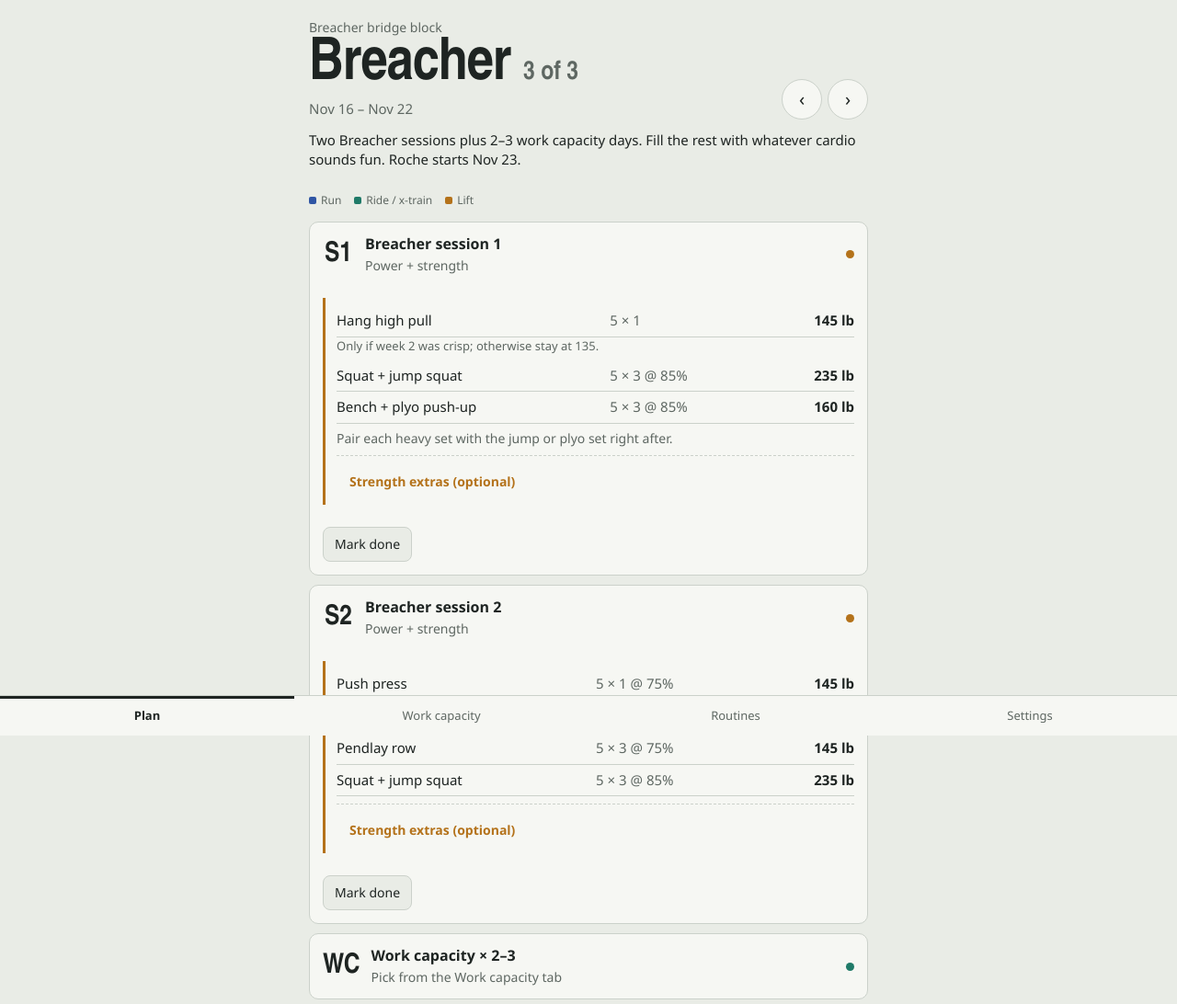
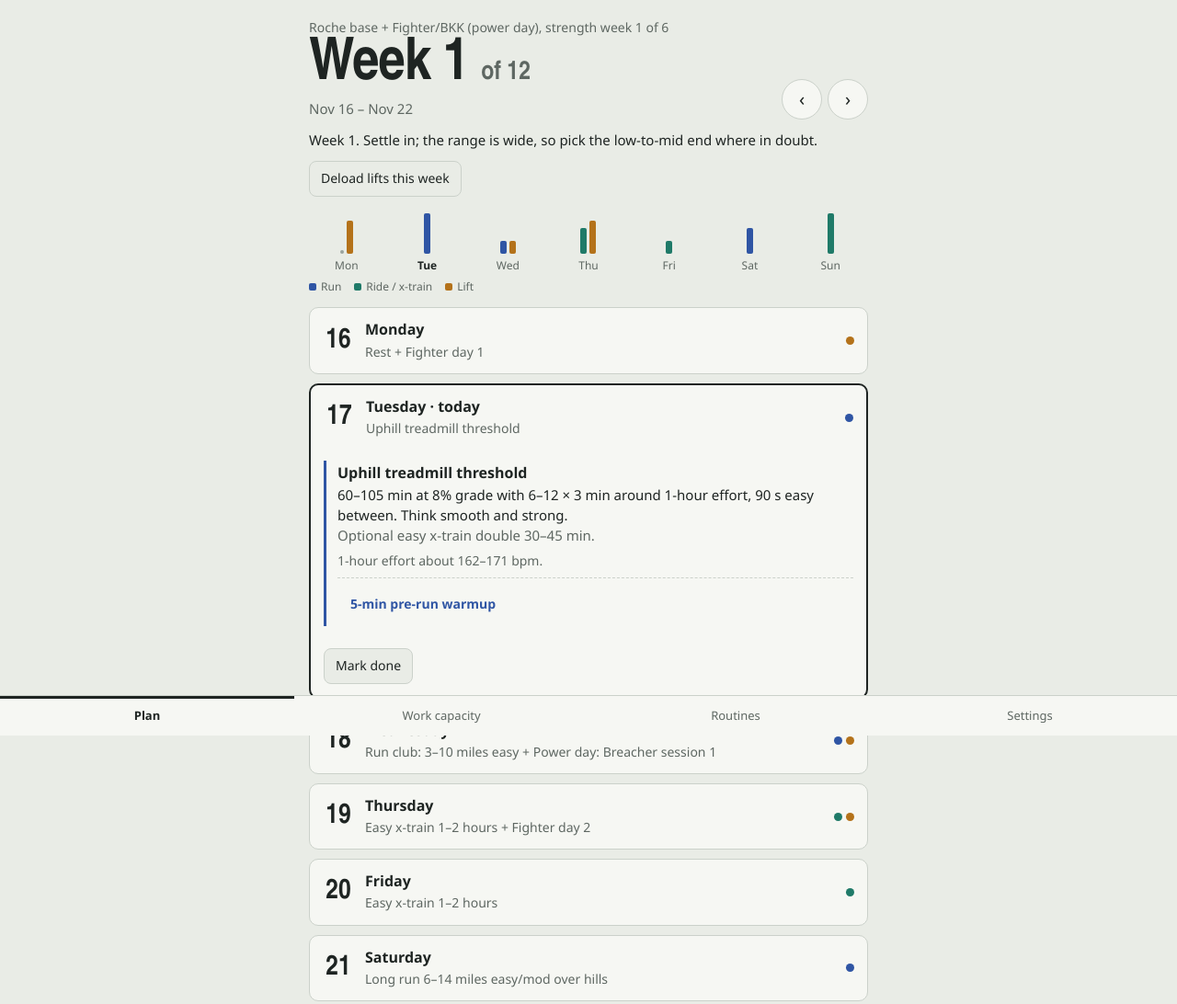
Before and after one commit to ZBTmaniac/winter-plan, a plain HTML site: page index.html in a window 1280 px wide. Shown: the top 1092 px of the page at 92% size. Drawn offline with Linux system fonts and the light colour scheme.

Commit message:
Add files via upload

```diff
--- a/index.html
+++ b/index.html
@@ -89,7 +89,7 @@ table.lifts{width:100%;border-collapse:collapse;margin:6px 0 2px;font-size:15px;
 table.lifts td{padding:6px 0;border-bottom:1px solid var(--line);vertical-align:top}
 table.lifts td:nth-child(2){color:var(--muted);padding:6px 8px;white-space:nowrap}
 table.lifts td:last-child{text-align:right;font-weight:700;white-space:nowrap}
-table.lifts tr.note td{border-bottom:none;padding-top:0;font-size:13px;color:var(--muted);font-weight:400;text-align:left}
+table.lifts tr.note td{white-space:normal;border-bottom:none;padding-top:0;font-size:13px;color:var(--muted);font-weight:400;text-align:left}
 .logrow{display:flex;gap:8px;align-items:center;margin-top:8px;font-size:14px;color:var(--muted)}
 .logrow input{flex:1;min-width:0;font:inherit;color:var(--ink);background:var(--bg);border:1px solid var(--line);border-radius:8px;padding:8px 10px}
 .donebtn{margin-top:12px;border:1px solid var(--line);background:var(--bg);border-radius:8px;padding:8px 12px;cursor:pointer;font-size:14px}
@@ -180,7 +180,6 @@ section[hidden]{display:none}
       <label class="field">Deadlift <input id="m_dl" type="number" inputmode="numeric"></label>
       <label class="field">Barbell row <input id="m_row" type="number" inputmode="numeric"></label>
       <label class="field">Push press reference <input id="m_pp" type="number" inputmode="numeric"></label>
-      <label class="field">Hang high pull working weight <input id="m_hp" type="number" inputmode="numeric"></label>
     </div>
     <div class="card">
       <h3>Zones</h3>
@@ -225,7 +224,7 @@ const pct = (base, p) => r5(base * p / 100);
 
 /* ---------- calendar ---------- */
 const BREACHER_START = new Date(2026, 10, 2);  // Mon Nov 2 2026
-const ROCHE_START = new Date(2026, 10, 23);    // Mon Nov 23 2026
+const ROCHE_START = new Date(2026, 10, 16);    // Mon Nov 16 2026 (Breacher week 3 dropped)
 const DAYS = ['mon','tue','wed','thu','fri','sat','sun'];
 const DAYNAMES = ['Monday','Tuesday','Wednesday','Thursday','Friday','Saturday','Sunday'];
 const SHORT = ['Mon','Tue','Wed','Thu','Fri','Sat','Sun'];
@@ -233,11 +232,11 @@ const MON = ['Jan','Feb','Mar','Apr','May','Jun','Jul','Aug','Sep','Oct','Nov','
 const addDays = (d, n) => new Date(d.getFullYear(), d.getMonth(), d.getDate() + n);
 const ymd = d => d.getFullYear() + '-' + (d.getMonth()+1) + '-' + d.getDate();
 const now = new Date(); const TODAY = new Date(now.getFullYear(), now.getMonth(), now.getDate());
-// week index: 0–2 Breacher, 3–14 Roche weeks 1–12
+// week index: 0–1 Breacher, 2–13 Roche weeks 1–12 (ends Sun Feb 7 2027)
 function weekStart(i){ return addDays(BREACHER_START, i * 7); }
 function currentIndex(){
   const diff = Math.floor((TODAY - BREACHER_START) / 86400000);
-  return Math.max(0, Math.min(14, Math.floor(diff / 7)));
+  return Math.max(0, Math.min(13, Math.floor(diff / 7)));
 }
 
 /* ---------- Roche plan (3 runs/week) ---------- */
@@ -344,7 +343,7 @@ const ROCHE = [
    ['R',1,'Long run 10–16 miles easy','Aim to finish feeling good.'],
    ['B',2,'Easy/mod x-train 1–3 hours','30 min mod/hard tempo, plus 5 × 30 s fast / 2 min easy.']
  ]},
- { note:'Week 12. Aerobic week to finish. Saturday can be a race if you halve every other day this week.', d:[
+ { note:'Week 12. Aerobic week to finish. Saturday can be a race if you halve every other day this week. Plan: solo Katy Trail half, Sat Feb 6 or Sun Feb 7.', d:[
    REST,
    ['R',1,'Uphill treadmill Z2','90–120 min at 10% grade. Note progress since week 4.'],
    ['B',0,'Easy x-train 1–2 hours',''],
@@ -388,18 +387,15 @@ function waveRow(name, base, cw, sets){
   const [p, reps] = WAVE[cw];
   return [name, (sets || '3–5') + ' × ' + reps + ' @ ' + p + '%', pct(base, p)];
 }
-function strength(prog, cw, slot){
+function strength(prog, cw, slot, rw){
   // returns {title, rows:[[name, scheme, weight, note?]], foot, log}
   if (prog === 'fighter' || prog === 'bkk'){
     if (slot === 'P'){
       if (cw === 6) return {title:'Power day', rows:[], foot:'Skip this week; heavy lifts are peaking.'};
-      const s = PWR[cw];
-      return {title:'Power day (light and fast)', rows:[
-        ['Hang high pull', s, S.hp, 'Bar to sternum height off a hard hip snap. If it stalls lower, drop 10.'],
-        ['Jump squat', s, 'BW'],
-        ['Plyo push-up', s, 'BW'],
-        ['Pendlay row, fast', s, pct(S.row, 65)]
-      ], foot:'Built from your Breacher work, not a book prescription. Full rest, every rep crisp. Pair with Wednesday’s ride.'};
+      const which = (rw || 1) % 2 === 1 ? 0 : 1;          // odd Roche weeks: session 1, even: session 2
+      const bwk = {1:1,2:2,3:3,4:1,5:2}[cw];               // Breacher loading wave 3×3 → 4×2 → 5×1
+      const b = breacher(bwk, true)[which];
+      return {title:'Power day: ' + b.title, rows:b.rows, foot:(b.foot ? b.foot + ' ' : '') + 'Alternates Breacher session 1 and 2 each week, per the book. Full rest, every rep crisp. In big Roche weeks (5–7, 9–11) stay at the low end of the sets.'};
     }
     if (cw === 6){
       return slot === 'A'
@@ -444,12 +440,12 @@ function deloadBlock(prog, slot){
 }
 
 /* ---------- Breacher ---------- */
-function breacher(wk){ // wk 1..3
+function breacher(wk, power){ // wk 1..3 loading; power=true swaps in deadlift + broad jump
   const sc = {1:['3 × 3',65,'3 × 5'],2:['4 × 2',70,'4 × 4'],3:['5 × 1',75,'5 × 3']}[wk];
   const hpW = wk === 3 ? (S.hp + 10) : S.hp;
   return [
     {title:'Breacher session 1', rows:[
-      ['Hang high pull', sc[0], hpW, wk === 3 ? 'Only if week 2 was crisp; otherwise stay at ' + S.hp + '.' : 'Bar to sternum height. If reps stall lower, drop 10.'],
+      power ? ['Deadlift + broad jump', sc[0].replace(/× (\d)/, '× $1 jumps'), pct(S.dl, 80) + '–' + pct(S.dl, 85) + ' lb', 'Each set: deadlift 1–2 reps @ 80–85% with straps (or a heavy hip thrust if the elbow complains), rest 3–4 min, then the jumps. First do 2–3 easy jumps at ~70%. Tape a start line, note your best jump, and stop when you’re landing clearly shorter.'] : ['Hang high pull', sc[0], hpW, wk === 3 ? 'Only if week 2 was crisp; otherwise stay at ' + S.hp + '.' : 'Bar to sternum height. If reps stall lower, drop 10.'],
       ['Squat + jump squat', sc[2] + ' @ 85%', pct(S.squat, 85)],
       ['Bench + plyo push-up', sc[2] + ' @ 85%', pct(S.bench, 85)]
     ], foot:'Pair each heavy set with the jump or plyo set right after.'},
@@ -482,15 +478,15 @@ function render(){
   const start = weekStart(idx);
   const end = addDays(start, 6);
   $('dates').textContent = MON[start.getMonth()] + ' ' + start.getDate() + ' – ' + MON[end.getMonth()] + ' ' + end.getDate();
-  $('prev').disabled = idx === 0; $('next').disabled = idx === 14;
+  $('prev').disabled = idx === 0; $('next').disabled = idx === 13;
   const days = $('days'), strip = $('strip');
   days.innerHTML = ''; strip.innerHTML = '';
 
-  if (idx < 3){
+  if (idx < 2){
     const wk = idx + 1;
     $('phase').textContent = 'Breacher bridge block';
-    $('weekno').innerHTML = 'Breacher <small>' + wk + ' of 3</small>';
-    $('weeknote').textContent = 'Two Breacher sessions plus 2–3 work capacity days. Fill the rest with whatever cardio sounds fun. Roche starts Nov 23.';
+    $('weekno').innerHTML = 'Breacher <small>' + wk + ' of 2</small>';
+    $('weeknote').textContent = 'Two Breacher sessions plus 2–3 work capacity days. Fill the rest with whatever cardio sounds fun. Roche starts Nov 16 (Breacher week 3 dropped).';
     strip.hidden = true; $('legend').hidden = true;
     breacher(wk).forEach((b, i) => {
       const k = 'done:b' + wk + ':' + i;
@@ -501,7 +497,7 @@ function render(){
     return;
   }
 
-  const rw = idx - 2;                 // Roche week 1..12
+  const rw = idx - 1;                 // Roche week 1..12
   const cw = ((rw - 1) % 6) + 1;      // strength cycle week
   const prog = rw <= 6 ? S.prog1 : S.prog2;
   const ldays = liftDays(prog);
@@ -547,18 +543,18 @@ function render(){
     }
     const slot = ldays[DAYS[di]];
     if (slot){
-      const b = deload ? deloadBlock(prog, slot) : strength(prog, cw, slot);
+      const b = deload ? deloadBlock(prog, slot) : strength(prog, cw, slot, rw);
       let body = '<div class="item lift"><h3>' + b.title + (di === 1 ? ' <span class="opt">(PM, after the run)</span>' : '') + '</h3>' + liftTable(b);
       if (b.log){
         const lk = 'log:' + rw + ':' + DAYS[di];
         body += '<div class="logrow">Top set <input data-log="' + lk + '" placeholder="e.g. 225 × 3" value="' + (store.get(lk, '') || '').replace(/"/g,'&quot;') + '"></div>';
       }
-      items.push(body + (slot !== 'P' ? extrasDetails() : '') + '</div>');
+      items.push(body + (slot !== 'P' ? extrasDetails() : (cw !== 6 && !deload && b.rows.length ? powerHicDetails() : '')) + '</div>');
       bars.push('<span class="bar lift" style="height:' + (slot === 'P' || deload ? 14 : 36) + 'px"></span>');
       dots.push('lift');
     }
     const sumParts = [title];
-    if (slot) sumParts.push((deload ? deloadBlock(prog, slot) : strength(prog, cw, slot)).title);
+    if (slot) sumParts.push((deload ? deloadBlock(prog, slot) : strength(prog, cw, slot, rw)).title);
     days.insertAdjacentHTML('beforeend', dayCard({
       num: date.getDate(), name: DAYNAMES[di], sum: sumParts.join(' + '), dots, open: isToday,
       today: isToday, body: items.join(''), doneKey: 'done:' + ymd(date), id: 'd' + di
@@ -635,6 +631,16 @@ const EXTRAS = [
   ['Pallof press', '3 × 10 each side (anti-rotation)']
 ];
 function extrasList(){ return '<ul>' + EXTRAS.map(w => '<li><b>' + w[0] + ':</b> ' + w[1] + '</li>').join('') + '</ul>'; }
+function powerHicDetails(){
+  return '<details class="wu lx"><summary>Or swap in a Power HIC</summary>' +
+    '<p><b>HIC 37: BW plyo/power.</b> Finish A before B.</p><ul>' +
+    '<li><b>A:</b> plyo push-ups × 10, jump squats × 10, plyo pull-ups × 5. Rest 1–2 min between exercises. 3–5 rounds.</li>' +
+    '<li><b>B:</b> 50 m sprints × 5, 3–5 min rest between.</li></ul>' +
+    '<p><b>HIC 39: Kinetic conditioning.</b></p><ul>' +
+    '<li>Sprint 50 m, then 5 plyo push-ups. Rest 3–5 min.</li>' +
+    '<li>Sprint 50 m, then 5 squat jumps. Rest 3–5 min.</li><li>3 rounds.</li></ul>' +
+    '<p class="quiet">Every concentric at max speed; the long rests let you hit full power again. Plyo pull-ups: pull explosively and let go briefly at the top if you can, otherwise just pull as fast as possible. That fast pull is the one to watch with the right elbow. Swap in a broad jump or a fast chin-up if it complains.</p></details>';
+}
 function extrasDetails(){ return '<details class="wu lx"><summary>Strength extras (optional)</summary>' + extrasList() + '</details>'; }
 function wirePrehab(){ document.querySelectorAll('[data-pre]').forEach(c => c.onchange = () => store.set(c.dataset.pre, c.checked)); }
 function warmupList(){ return '<ul>' + WARMUP.map(w => '<li><b>' + w[0] + ':</b> ' + w[1] + (w[2] ? ' (' + w[2] + ')' : '') + '</li>').join('') + '</ul>'; }
@@ -716,7 +722,7 @@ function renderRef(){
     '<li>Fighter: 3–5 sets, deadlift 1–3 sets. Rest enough to hit every rep. Lifts can be done one at a time or as a circuit.</li>' +
     '<li>Op/PRO primary: a comfortable 2–3RM for that day, not a true max. It should never grind.</li>' +
     '<li>Weeks 6 and 12 are peak weeks; see Peak week below.</li>' +
-    '<li>Hang high pull: push the floor away, finish the hips, shrug, then elbows high and wide. Arms guide, hips drive.</li></ul></div>' +
+    '<li>Broad jump (power day): replaces the hang high pull to spare the right inner elbow. Potentiate with a strapped deadlift (or hip thrust) single/double, rest 3–4 min, then jump. Every rep is a max effort; land soft, reset fully between reps. Distance is a readiness check, not a weekly target.</li></ul></div>' +
   '<div class="card"><h3>Deload</h3><p class="quiet">After a peak week, for travel, or when you’re run down. Tap “Deload lifts this week” at the top of any Roche week to swap that week’s lift days.</p><ul>' +
     '<li><b>Barbell:</b> about 3 × 3–5 @ 65–70%. Bench ' + pct(S.bench,65) + '–' + pct(S.bench,70) + ', squat ' + pct(S.squat,65) + '–' + pct(S.squat,70) + ', deadlift ' + pct(S.dl,65) + '–' + pct(S.dl,70) + ', row ' + pct(S.row,65) + '–' + pct(S.row,70) + ' lb.</li>' +
     '<li><b>No barbell (travel):</b> push-ups, single-leg squats, and chin-ups or inverted rows, 3–5 × 5–10, three times that week. Rest as long as you like; keep it relaxed.</li>' +
@@ -737,7 +743,7 @@ function renderRef(){
 /* ---------- settings ---------- */
 function renderSettings(){
   ['prog1','prog2'].forEach(id => { $(id).innerHTML = Object.entries(PROGS).map(([k,v]) => '<option value="' + k + '">' + v + '</option>').join(''); $(id).value = S[id]; });
-  [['m_bench','bench'],['m_squat','squat'],['m_dl','dl'],['m_row','row'],['m_pp','pp'],['m_hp','hp'],['ftp','ftp'],['lthr','lthr']].forEach(([id,k]) => {
+  [['m_bench','bench'],['m_squat','squat'],['m_dl','dl'],['m_row','row'],['m_pp','pp'],['ftp','ftp'],['lthr','lthr']].forEach(([id,k]) => {
     $(id).value = S[k];
     $(id).onchange = () => { const v = parseFloat($(id).value); if (v > 0){ S[k] = v; save(); refresh(); } };
   });
@@ -759,7 +765,7 @@ document.querySelectorAll('.tabs button').forEach(b => b.addEventListener('click
   window.scrollTo(0, 0);
 }));
 $('prev').onclick = () => { if (idx > 0){ idx--; render(); } };
-$('next').onclick = () => { if (idx < 14){ idx++; render(); } };
+$('next').onclick = () => { if (idx < 13){ idx++; render(); } };
 
 renderSettings(); refresh();
 </script>
```
